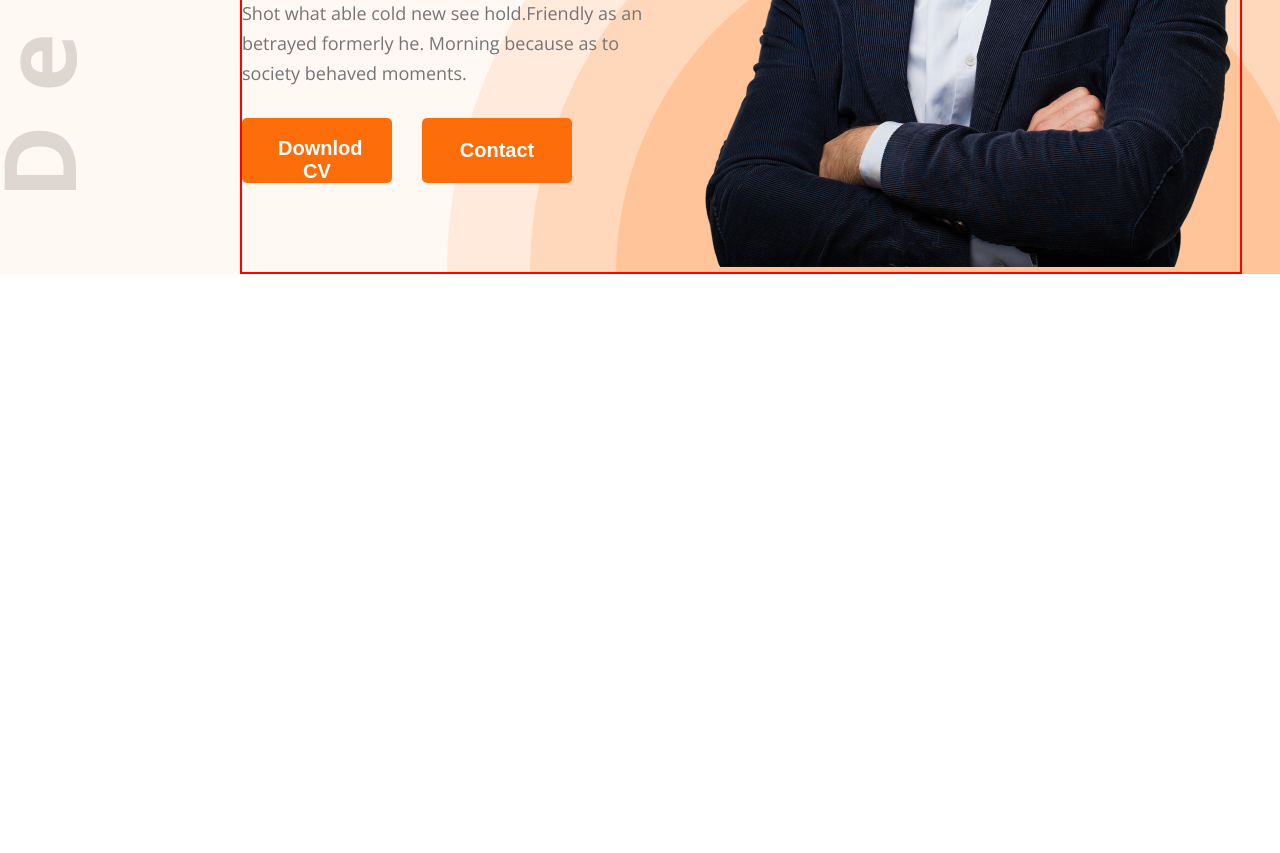
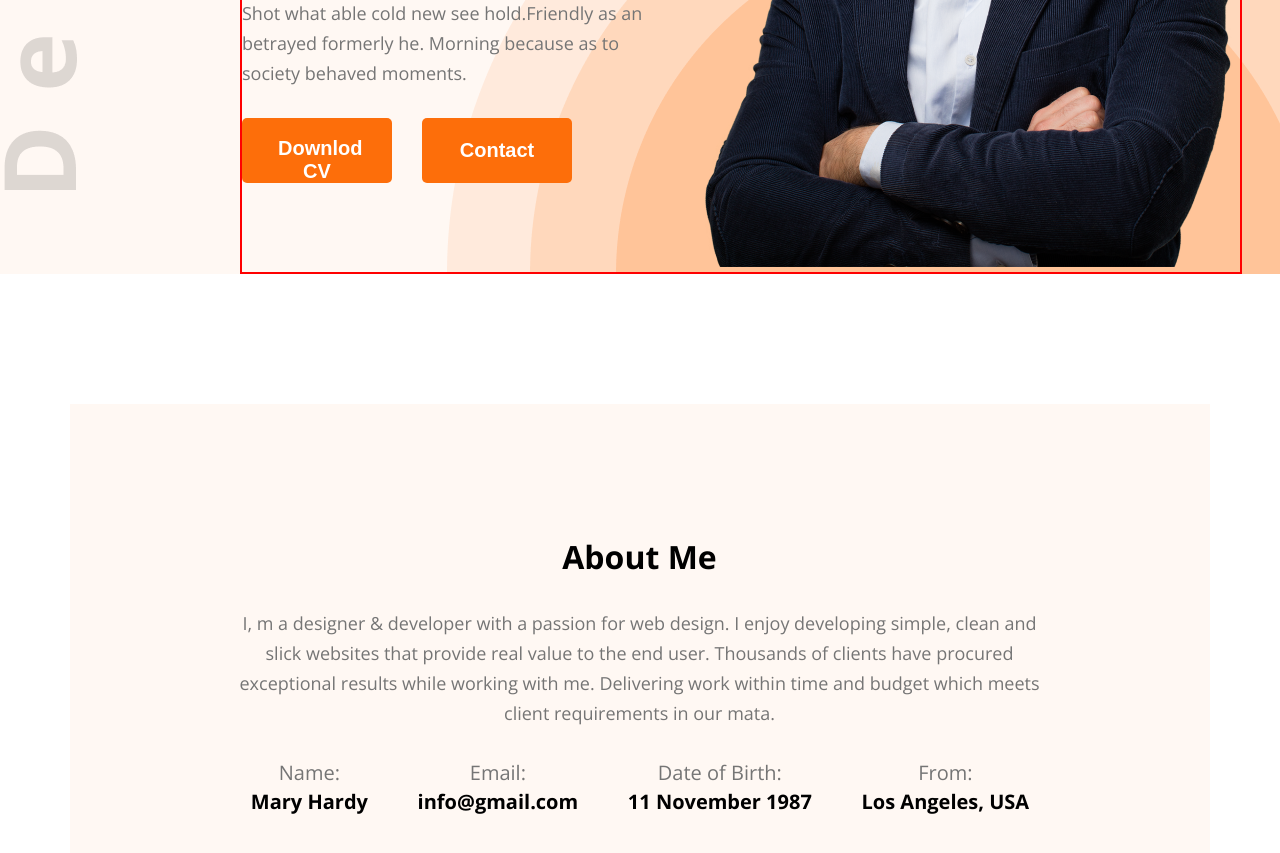
Before and after one commit to afraimkhan18-create/mahmudul-hasan-portfolio, a plain HTML site: page index.html in a window 1280 px wide. Shown: the part 573-1426 px from the top of the page. Before the commit the page ends 847 px from the top, so only its background shows below. Drawn offline with nearby package versions, Linux system fonts and the light colour scheme.

Commit message:
Fixed about section div structure

```diff
--- a/index.html
+++ b/index.html
@@ -44,5 +44,40 @@
     </header>
 
 
+
+    <section id="about">
+    <div class="about-container">
+        <div class="section-heading">
+            <h2>About Me</h2>
+            <p>
+                I, m a designer & developer with a passion for web design. I enjoy developing simple, clean and slick websites that provide real value to the end user. Thousands of clients have procured exceptional results while working with me. Delivering work within time and budget which meets client requirements in our mata.
+            </p>
+        </div>
+
+        <div class="about-info">
+            <div class="info-cad">
+                <p>Name:</p>
+                <h4>Mary Hardy</h4>
+            </div>
+            <div class="info-cad">
+                <p>Email:</p>
+                <h4>info@gmail.com</h4>
+            </div>
+            <div class="info-cad">
+                <p>Date of Birth:</p>
+                <h4>11 November 1987</h4>
+            </div>
+            <div class="info-cad">
+                <p>From:</p>
+                <h4>Los Angeles, USA</h4>
+            </div>
+        </div>
+    </div>
+</section>
+
+
+
+
+
 </body>
 </html>
--- a/style/portfolio.css
+++ b/style/portfolio.css
@@ -114,3 +114,54 @@ nav .manu a{
     max-width: 584px;
     vertical-align: middle;
 }
+
+.section-heading{
+    max-width: 827px;
+    text-align: center;
+}
+.section-heading h2{
+    font-size: 32px;
+    margin-bottom: 30px;
+}
+
+.section-heading p {
+    font-size: 18px;
+    margin-bottom: 30px;
+    line-height: 30px;
+    color: #757575;
+}
+
+
+/* about */
+
+#about{
+    padding-top: 130px;
+
+}
+
+
+#about .about-container{
+    max-width: 1140px;
+    margin: 0 auto;
+    text-align: center;
+    background-color: #FFF8F3;
+    padding: 131px 156px;
+}
+
+#about .about-container .about-info{
+    display: flex;
+    justify-content:space-around;
+}
+
+.about-info .info-cad p{
+
+     font-size: 20px;
+    line-height: 30px;
+    color: #757575;
+
+}
+
+.about-info .info-cad h4{
+    font-size: 20px;
+    font-weight: bold;
+}
```
